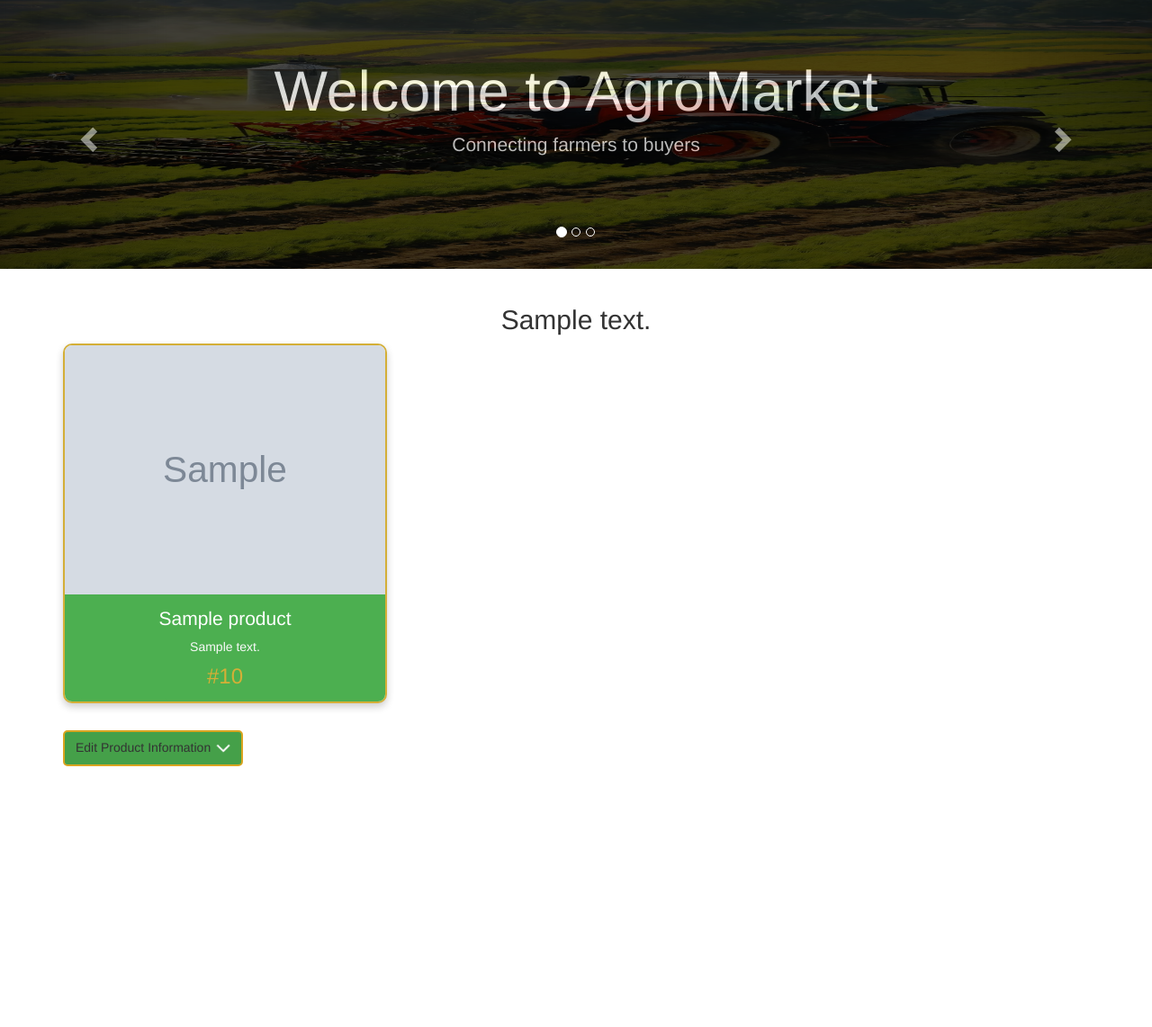
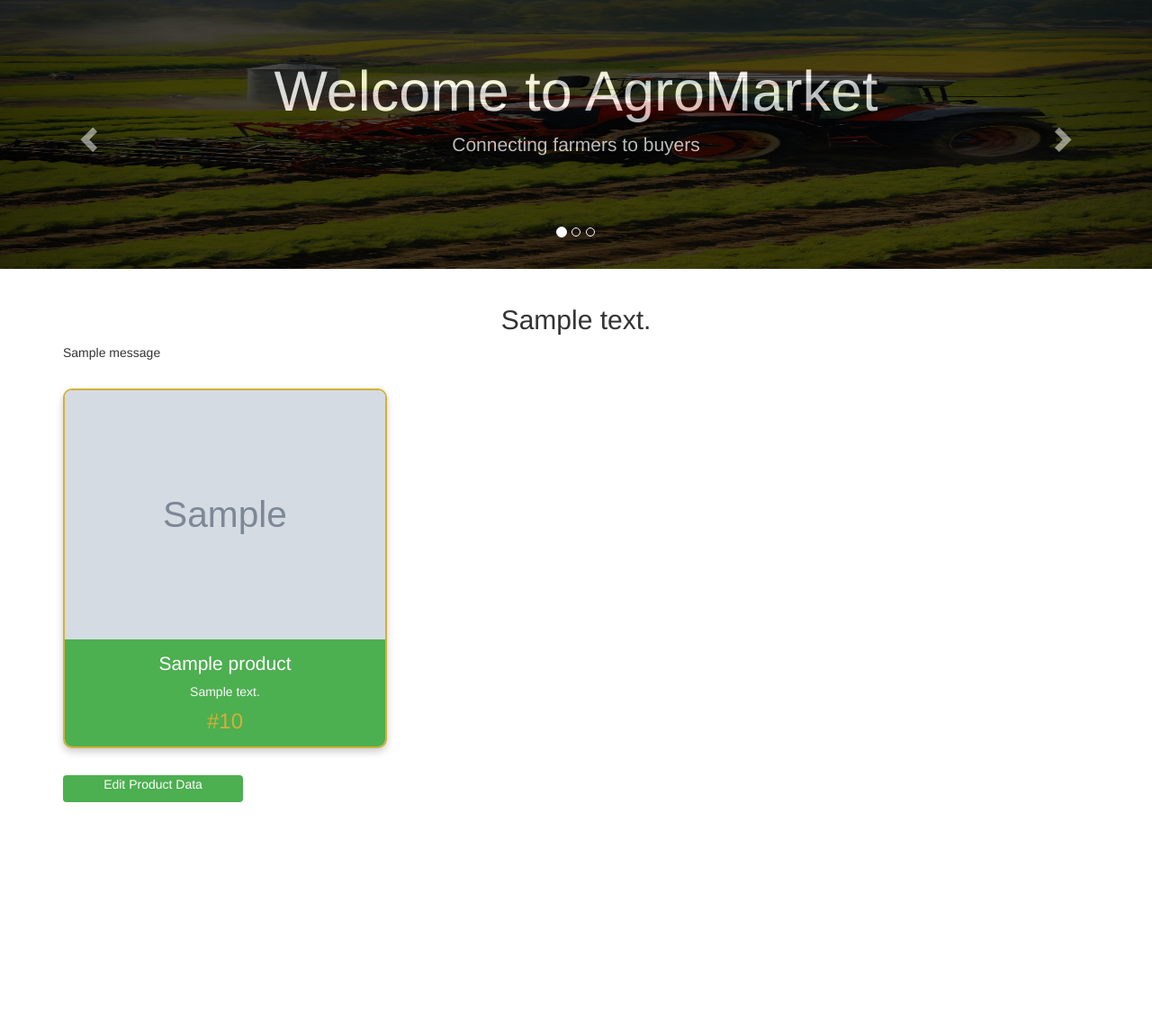
Before and after one commit to Sobilo34/AgroMarket, a Flask app: template web_app/templates/product.html in a window 1280 px wide. Shown: the part 53-1195 px from the top of the page at 90% size. Run offline with Flask 3, Linux system fonts and the light colour scheme; the template is opened without the code that fills it: most values are stand-ins (such as "Sample title", 1, 10 or a date in 2020); grey boxes marked "Sample" are stand-in pictures; one stand-in notice (Sample message) is shown; parts of the project's set-up code (start-up, migrations or seed data) failed here and were passed over; some libraries are stand-ins or nearby versions.

Commit message:
implemented the edit collapse

```diff
--- a/web_app/static/styles/styles.css
+++ b/web_app/static/styles/styles.css
@@ -170,18 +170,12 @@ footer {
     border-color: #45a049;
 }
 
-.btn-secondary {
-    background-color: #45a049;
-    border: 2px solid goldenrod;
-    border-radius: 5px;
-    width: 200px !important;
-    height: 40px !important;
-}
 
 .btn {
-    width: 100px;
-    height: 30px;
-
+    width: 200px !important;
+    height: 30px !important;
+    padding: 0 !important;
+    border: none !important;
 }
 .dropdown-menu {
     min-width: 100px !important;
--- a/web_app/templates/product.html
+++ b/web_app/templates/product.html
@@ -1,16 +1,24 @@
 {% extends "base.html" %}
 
-{% block title %}: Home{% endblock %}
+{% block title %}Home{% endblock %}
 
 {% block content %}
 
 <div class="container content">
+  <h2 class="text-center">{{ product.description }}</h2>
+  {% with messages = get_flashed_messages(with_categories=true) %}
+    {% if messages %}
+      {% for category, message in messages %}
+        <p class="{{ category }}" role="alert">{{ message }}</p>
+      {% endfor %}
+    {% endif %}
+  {% endwith %}
 
-  <h2 class="text-center">{{ product.description }}</h2>
-  <div class="row justify-content-center align-content-center">
+  <br>
+  <div class="row justify-content-center">
     <div class="col-md-4">
       <div class="card product-card my-4 mx-auto">
-            <img src="../static/images/upload/{{ product['cover_img'] }}" alt="Product Image" class="card-image">
+        <img src="{{ url_for('static', filename='images/upload/' ~ product['cover_img']) }}" alt="Product Image" class="card-image">
         <div class="card-description">
           <h2>{{ product.name }}</h2>
           <p>{{ product.description }}</p>
@@ -23,64 +31,68 @@
     </div>
   </div>
 
-  <div class="dropdown">
-    <button class="btn btn-secondary dropdown-toggle" type="button" data-bs-toggle="dropdown" aria-expanded="false">
-      Edit Product Information <img src="{{ url_for('static', filename='images/dropdown.png') }}" alt="Edit Product" width="20" height="20">
-    </button>
-
-    <ul class="dropdown-menu">
-      <form class="form-horizontal" method="post" action="{{ url_for('product_page', product_id=product['id']) }}" enctype="multipart/form-data">
-        {% with messages = get_flashed_messages(with_categories=true) %}
-            {% if messages %}
-                {% for category, message in messages %}
-                    <p class="{{ category }}" role="alert">{{ message }}</p>
-                {% endfor %}
-            {% endif %}
-        {% endwith %}
-
+  <p>
+    <a class="btn btn-primary" data-bs-toggle="collapse" href="#multiCollapseExample1" role="button" aria-expanded="false" aria-controls="multiCollapseExample1" style="border: 3px solid goldenrod;">Edit Product Data</a>
+  </p>
+  <div class="row" style="box-shadow: none;">
+    <div class="col">
+      <div class="collapse multi-collapse" id="multiCollapseExample1">
+        <div class="card card-body">
+          <div class="container">
+            <form class="form-horizontal edit_form" method="post" action="{{ url_for('product_page', product_id=product['id']) }}" enctype="multipart/form-data">
               <div class="form-group">
                 <label class="control-label col-sm-2" for="name">Product Name:</label>
                 <div class="col-sm-10">
-              <input type="text" class="form-control" id="name" placeholder=" Product name" name="name" value=" {{ product.name }}">
+                  <input type="text" class="form-control" id="name" placeholder="Product name" name="name" value="{{ product.name }}">
                 </div>
               </div>
 
               <div class="form-group">
                 <label class="control-label col-sm-2" for="description">Description:</label>
                 <div class="col-sm-10">
-                <textarea id="description" name="description" placeholder=" Write short description of the Product" rows="5" cols="100">  {{ product.description }}</textarea>
+                  <textarea id="description" name="description" placeholder="Write short description of the Product" rows="5" cols="100">{{ product.description }}</textarea>
                 </div>
               </div>
 
               <div class="form-group">
                 <label class="control-label col-sm-2" for="price">Price:</label>
                 <div class="col-sm-10">
-            <input type="number" class="form-control" id="price" placeholder="  Price in Naira" name="price" value="  {{ product.price }}">
+                  <input type="number" class="form-control" id="price" placeholder="Price in Naira" name="price" value="{{ product.price }}">
                 </div>
               </div>
 
               <div class="form-group">
                 <label class="control-label col-sm-2" for="quantity">Quantity:</label>
                 <div class="col-sm-10">
-              <input type="number" class="form-control" id="quantity" placeholder=" Product quantity" name="quantity" value=" {{ product.quantity }}">
+                  <input type="number" class="form-control" id="quantity" placeholder="Product quantity" name="quantity" value="{{ product.quantity }}">
                 </div>
               </div>
 
               <div class="form-group">
                 <label for="image" class="control-label col-sm-2">Upload Images</label>
                 <div class="col-sm-10">
-            <input class="form-control" type="file" id="image" name="file" multiple />
+                  <input class="form-control" type="file" id="image" name="file" multiple>
                 </div>
               </div>
 
               <div class="form-group">
                 <div class="col-sm-offset-2 col-sm-10">
-            <button type="submit" class="btn btn-default">Update Product</button>
+                  <button type="submit" class="btn btn-default justify-content-center" style="background-color: rgb(0, 162, 255);">Update Product</button>
+                </div>
+              </div>
+
+                <div class="form-group"></div>
+                <label for="cancel" class="control-label col-sm-2"></label>
+                <div class="col-sm-10">
+                  <button type="button" class="btn btn-danger" id="cancel">Cancel</button>
                 </div>
                 </div>
             </form>
           </div>
+        </div>
+      </div>
+    </div>
+  </div>
+</div>
 
 {% endblock %}
-    </ul>
-  </div>
--- a/web_app/templates/product_index.html
+++ b/web_app/templates/product_index.html
@@ -31,9 +31,9 @@
 
             <ul class="dropdown-menu dropdown-menu-dark bg-dark">
               <li><a class="dropdown-item" href="{{ url_for('product_page', product_id=product['id']) }}" method="GET">Show</a></li>
-              <li><a class="dropdown-item" href="#">Edit</a></li>
+              <li><a class="dropdown-item" href="{{ url_for('product_page', product_id=product['id']) }}" id="multiCollapseExample1">Edit</a></li>
               <li><hr class="dropdown-divider border-top border-secondary"></li>
-              <li><a class="dropdown-item text-danger" href="#" style="color: red;">Remove</a></li>
+              <li><a class="dropdown-item text-danger" href="{{ url_for('product_page', product_id=product['id']) }}" style="color: red;">Remove</a></li>
           </ul>
 
         </div>
```
Lines whose indentation alone changed are shown as unchanged.
